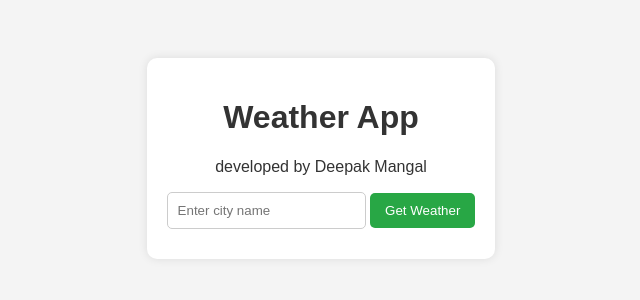
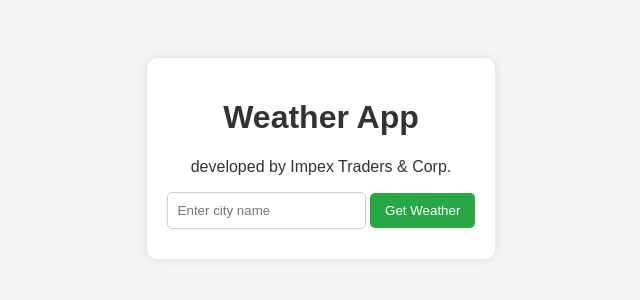
Before and after one commit to Alokm77/Flask-App-GitHub-Actions-ArgoCD, a Flask app: page / in a window 1280 px wide. Shown: the top 300 px of the page, without its empty margins (319-959 px from the left). Run offline with Flask 3, Linux system fonts and the light colour scheme.

Commit message:
chnged in index

```diff
--- a/templates/index.html
+++ b/templates/index.html
@@ -9,7 +9,7 @@
 <body>
     <div class="container">
         <h1>Weather App</h1>
-        <p>developed by Deepak Mangal</p>
+        <p>developed by Impex Traders & Corp.</p>
         <form method="POST">
             <input type="text" name="city" placeholder="Enter city name" required>
             <button type="submit">Get Weather</button>
```
